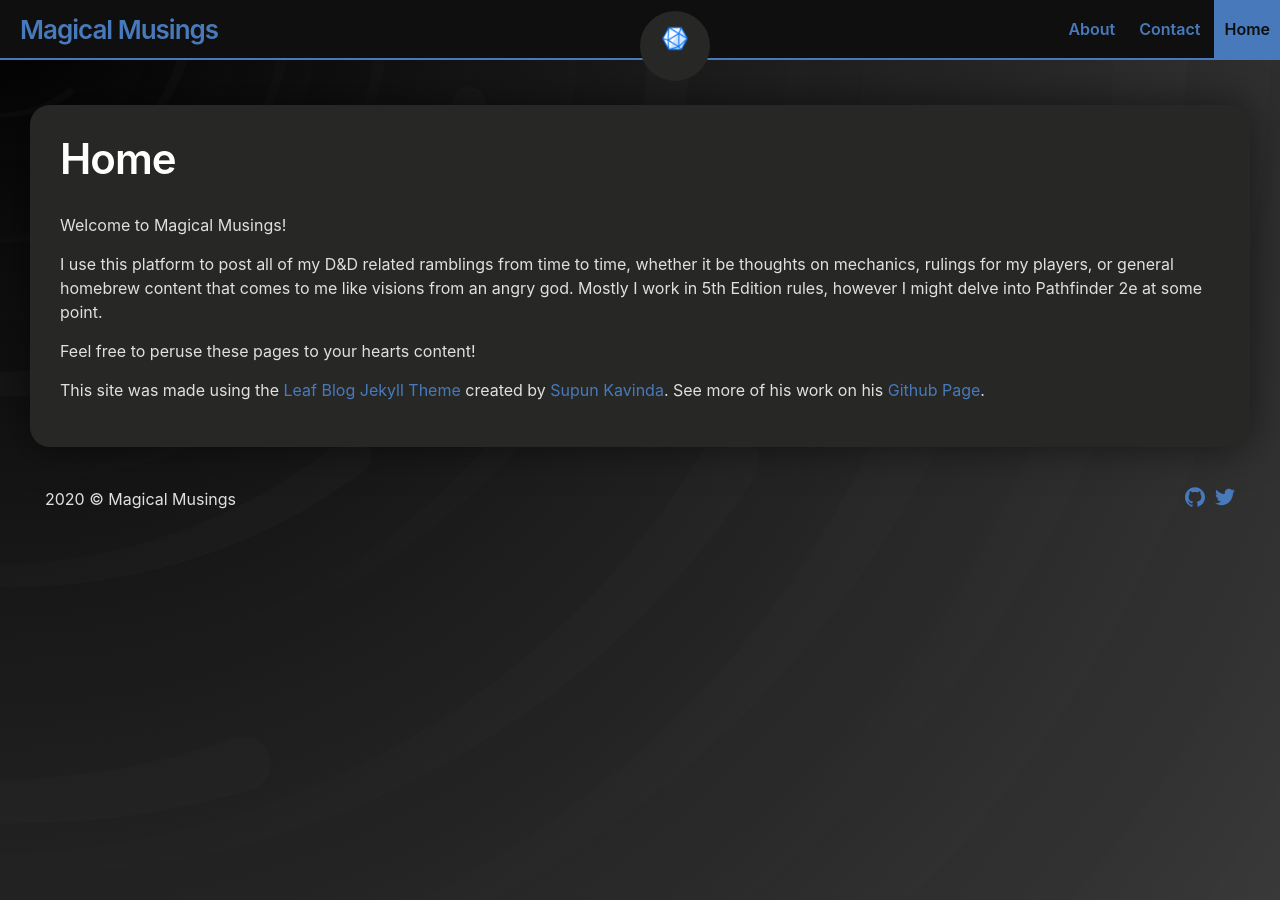
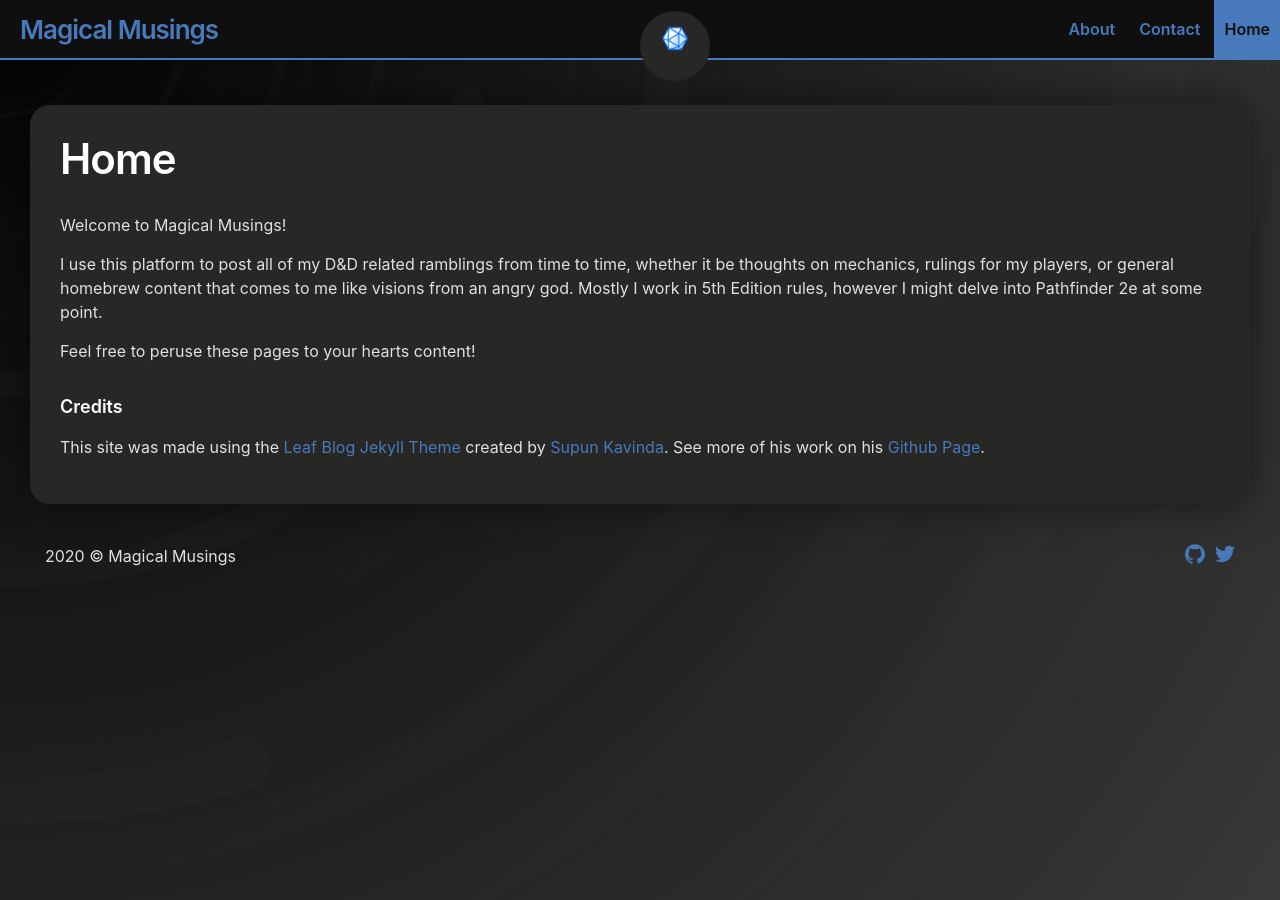
Before and after one commit to andersthemagi/magicalmusings.github.io, a Jekyll site: the page built from index.md, in a window 1280 px wide. Built offline with Jekyll 4.4.1, drawn with Linux system fonts in a browser that asks for light colours.

Commit message:
Update index.md

```diff
--- a/index.md
+++ b/index.md
@@ -9,4 +9,6 @@ I use this platform to post all of my D&D related ramblings from time to time, w
 
 Feel free to peruse these pages to your hearts content!
 
+##### Credits
+
 This site was made using the <a href="https://supunkavinda.github.io/jekyll-theme-leaf/">Leaf Blog Jekyll Theme</a> created by <a target="_blank" href="https://twitter.com/_SupunKavinda">Supun Kavinda</a>. See more of his work on his <a href="https://github.com/SupunKavinda">Github Page</a>.
```
